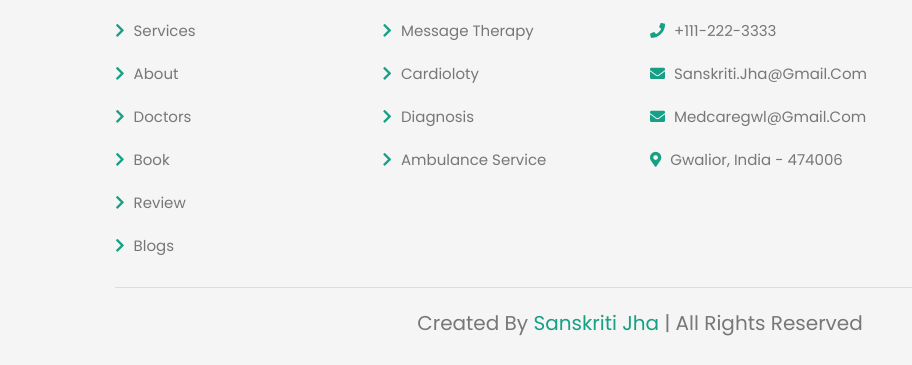
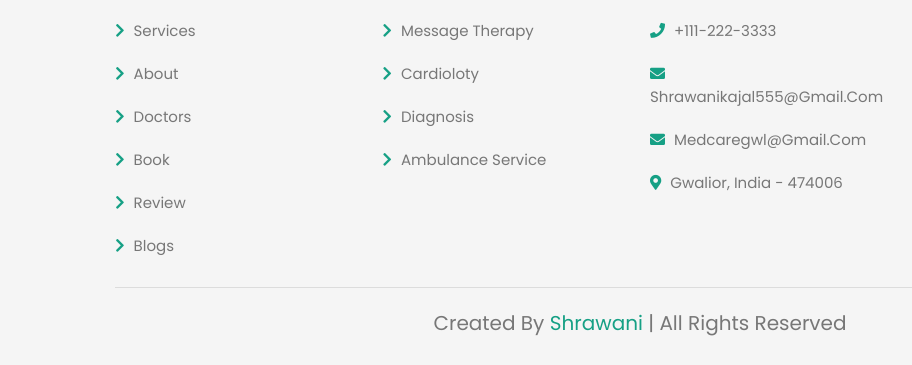
Before and after one commit to shrawani21/web-for-azure, a plain HTML site: page index.html in a window 1280 px wide. Shown: the part 5382-5747 px from the top of the page, 0-912 px from the left. Drawn offline with Linux system fonts and the light colour scheme.

Commit message:
Update index.html

```diff
--- a/index.html
+++ b/index.html
@@ -426,7 +426,7 @@
             <h3>contact info</h3>
             <a href="#"> <i class="fas fa-phone"></i> +123-456-7890 </a>
             <a href="#"> <i class="fas fa-phone"></i> +111-222-3333 </a>
-            <a href="#"> <i class="fas fa-envelope"></i> sanskriti.jha@gmail.com </a>
+            <a href="#"> <i class="fas fa-envelope"></i> shrawanikajal555@gmail.com </a>
             <a href="#"> <i class="fas fa-envelope"></i> medcaregwl@gmail.com </a>
             <a href="#"> <i class="fas fa-map-marker-alt"></i> Gwalior, india - 474006 </a>
         </div>
@@ -443,7 +443,7 @@
 
     </div>
 
-    <div class="credit"> created by <span>Sanskriti Jha</span> | all rights reserved </div>
+    <div class="credit"> created by <span>Shrawani</span> | all rights reserved </div>
 
 </section>
 
```
